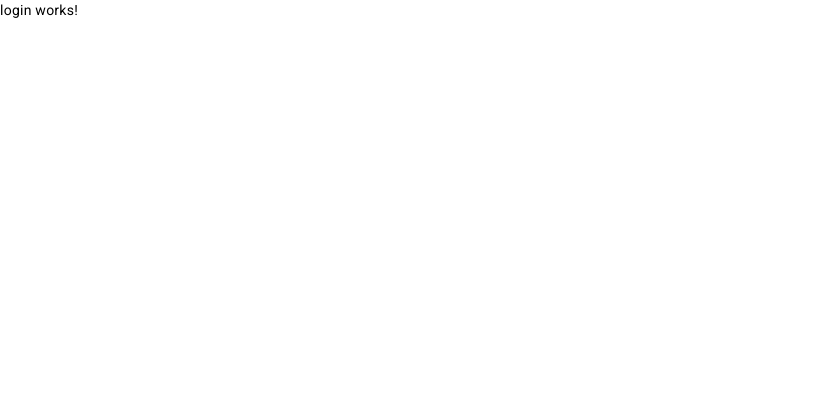
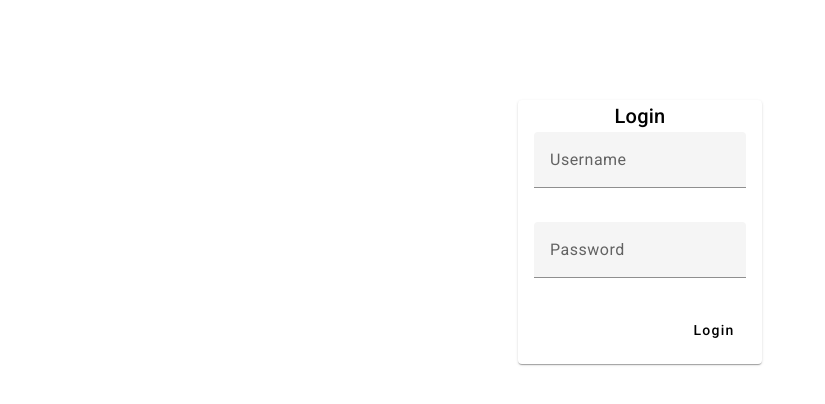
Before and after one commit to mayankaryan/product-web-portal, an Angular app: page /login in a window 1280 px wide. Shown: the top 404 px of the page, without its empty margins (0-825 px from the left). Built offline with nearby package versions, Linux system fonts and the light colour scheme.

Commit message:
ADDED: login page

```diff
--- a/src/app/app.component.html
+++ b/src/app/app.component.html
@@ -1 +1,2 @@
+
 <router-outlet></router-outlet>
--- a/src/app/component/login/login.component.html
+++ b/src/app/component/login/login.component.html
@@ -1 +1,30 @@
-<p>login works!</p>
+
+<div class="login-cnt">
+    <mat-card>
+            <mat-card-title>Login</mat-card-title>
+      <mat-card-content>
+        <form [formGroup]="form" (ngSubmit)="submit()">
+          <p>
+            <mat-form-field>
+              <input type="text" matInput placeholder="Username" formControlName="username">
+            </mat-form-field>
+          </p>
+
+          <p>
+            <mat-form-field>
+              <input type="password" matInput placeholder="Password" formControlName="password">
+            </mat-form-field>
+          </p>
+
+          <!-- <p *ngIf="error" class="error">
+            {{ error }}
+          </p> -->
+
+          <div class="button">
+            <button type="submit" mat-button>Login</button>
+          </div>
+
+        </form>
+      </mat-card-content>
+    </mat-card>
+</div>
--- a/src/app/component/login/login.component.scss
+++ b/src/app/component/login/login.component.scss
@@ -0,0 +1,28 @@
+:host {
+    display: flex;
+    justify-content: center;
+    margin: 100px 0px;
+  }
+
+  .mat-form-field {
+    width: 100%;
+    min-width: 300px;
+  }
+
+  mat-card-title,
+  mat-card-content {
+    display: flex;
+    justify-content: center;
+  }
+
+  .error {
+    padding: 16px;
+    width: 300px;
+    color: white;
+    background-color: red;
+  }
+
+  .button {
+    display: flex;
+    justify-content: flex-end;
+  }
--- a/src/app/component/login/login.component.ts
+++ b/src/app/component/login/login.component.ts
@@ -1,4 +1,5 @@
-import { Component } from '@angular/core';
+import { Component, EventEmitter, Output } from '@angular/core';
+import { FormGroup, FormControl } from '@angular/forms';
 
 @Component({
   selector: 'app-login',
@@ -6,5 +7,17 @@ import { Component } from '@angular/core';
   styleUrls: ['./login.component.scss']
 })
 export class LoginComponent {
+  form: FormGroup = new FormGroup({
+    username: new FormControl(''),
+    password: new FormControl(''),
+  });
 
+  submit() {
+    if (this.form.valid) {
+      this.submitEM.emit(this.form.value);
+    }
+  }
+  // @Input() error: string | null;
+
+  @Output() submitEM = new EventEmitter();
 }
--- a/src/app/module/material/material.module.ts
+++ b/src/app/module/material/material.module.ts
@@ -1,12 +1,10 @@
 import { NgModule } from '@angular/core';
-import { CommonModule } from '@angular/common';
-
 
 
 @NgModule({
   declarations: [],
   exports: [
-    CommonModule,
+
   ]
 })
 export class MaterialModule { }
```
Also changed, not shown: src/app/app.module.ts (+13 -1 lines).
